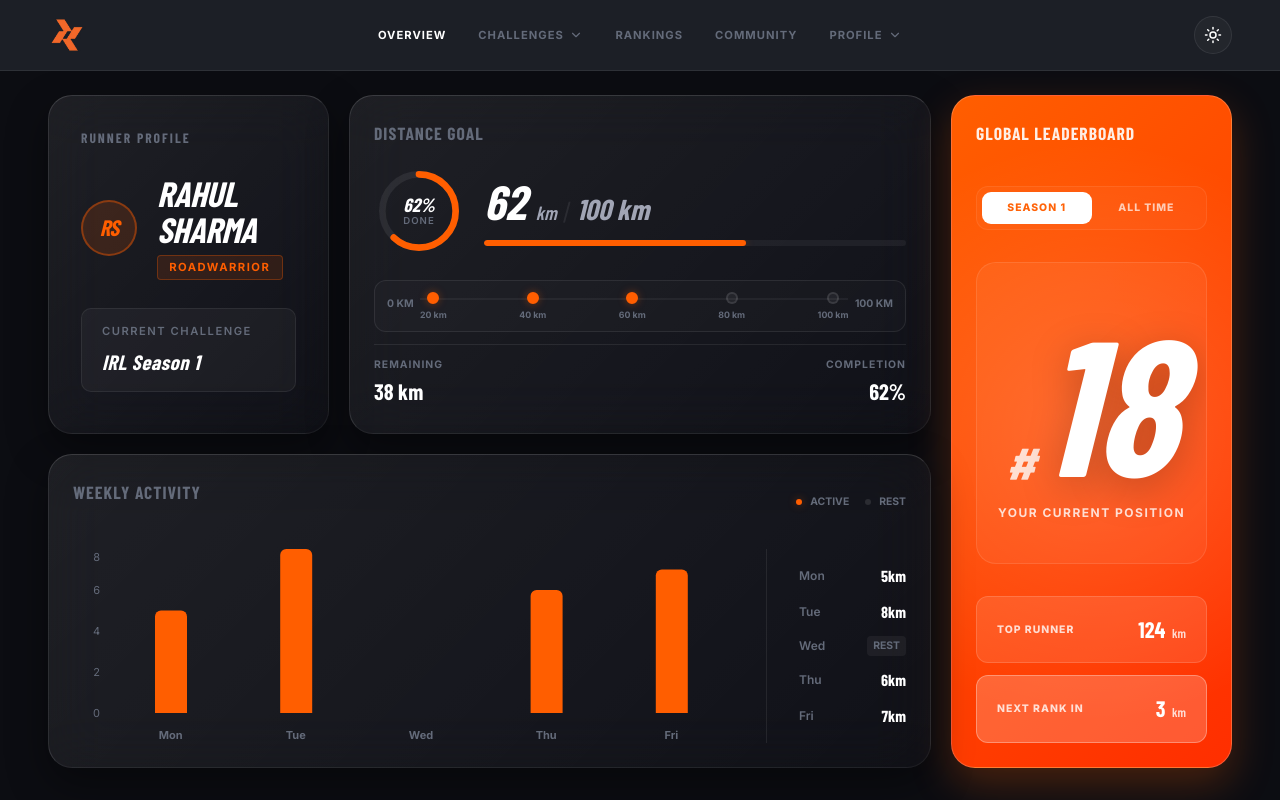
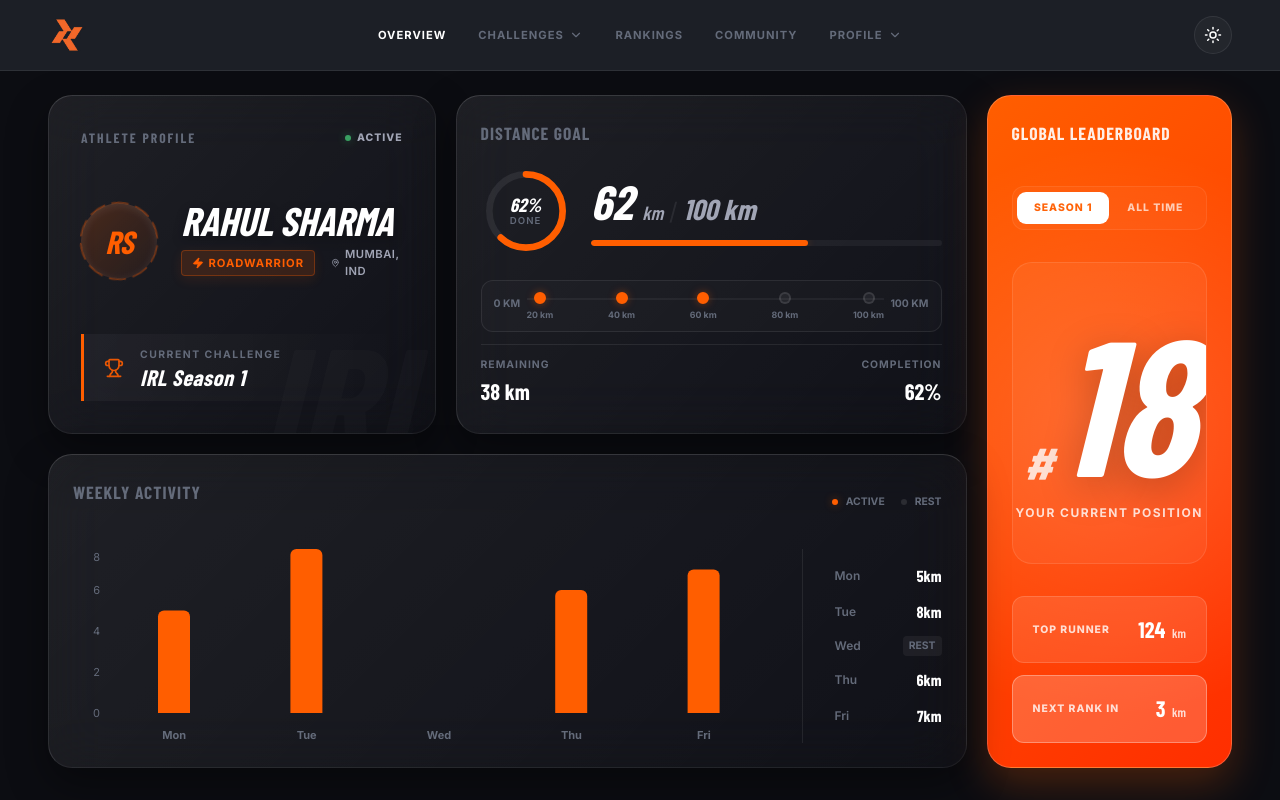
Before and after one commit to CodyBrat/runner, a React (Vite) app: page / in a window 1280 px wide. Built offline with nearby package versions, Linux system fonts and the light colour scheme; a web font is replaced by a local one.

Commit message:
feat(RunnerProfile): add dynamic athletic UI with rotating avatar dash, icons, and IRL watermark

```diff
--- a/src/components/RunnerDetails.css
+++ b/src/components/RunnerDetails.css
@@ -1,38 +1,132 @@
-.card {
+.card.runner-details {
   padding: 2rem;
-  transition: transform 0.2s ease;
+  display: flex;
+  flex-direction: column;
+  justify-content: space-between;
+  position: relative;
+  overflow: hidden;
+}
+
+/* Subtle background graphic for athletic race-bib feel */
+.runner-details::after {
+  content: 'IRL';
+  position: absolute;
+  right: -5px;
+  bottom: -45px;
+  font-family: var(--font-sport);
+  font-size: 10rem;
+  font-weight: 800;
+  font-style: italic;
+  color: rgba(255, 255, 255, 0.02);
+  line-height: 1;
+  pointer-events: none;
+}
+
+[data-theme="light"] .runner-details::after {
+  color: rgba(0, 0, 0, 0.03);
+}
+
+/* ── Header Meta ────────────────────────────────────────── */
+.runner-header-meta {
+  display: flex;
+  justify-content: space-between;
+  align-items: center;
+  margin-bottom: 2rem;
+  z-index: 2;
 }
 
 .runner-label {
-  display: block;
   font-family: var(--font-sport);
   font-size: 0.85rem;
   font-weight: 700;
   letter-spacing: 2px;
   text-transform: uppercase;
   color: var(--text-muted);
-  margin-bottom: 1.75rem;
 }
 
+.status-indicator {
+  display: flex;
+  align-items: center;
+  gap: 0.35rem;
+  font-size: 0.65rem;
+  font-weight: 800;
+  letter-spacing: 1px;
+  text-transform: uppercase;
+  color: var(--text-secondary);
+}
+
+.status-dot {
+  width: 6px;
+  height: 6px;
+  background-color: #4ade80;
+  border-radius: 50%;
+  box-shadow: 0 0 8px rgba(74, 222, 128, 0.5);
+  animation: pulse-dot 2s infinite;
+}
+
+@keyframes pulse-dot {
+  0% { opacity: 0.6; }
+  50% { opacity: 1; box-shadow: 0 0 12px rgba(74, 222, 128, 0.8); }
+  100% { opacity: 0.6; }
+}
+
+/* ── Main Profile Row ───────────────────────────────────────── */
 .runner-main {
   display: flex;
   align-items: center;
-  gap: 1.25rem;
-  margin-bottom: 1.75rem;
+  gap: 1.5rem;
+  margin-bottom: 2rem;
+  z-index: 2;
+}
+
+.avatar-container {
+  position: relative;
+  width: 76px;
+  height: 76px;
+  flex-shrink: 0;
+}
+
+.avatar-ring {
+  position: absolute;
+  top: -2px;
+  left: -2px;
+  width: 80px;
+  height: 80px;
+  z-index: 1;
+  transform: rotate(-90deg);
+}
+
+.avatar-ring circle {
+  fill: none;
+  stroke: var(--accent-primary);
+  stroke-width: 2;
+  stroke-dasharray: 20 10;
+  stroke-linecap: round;
+  opacity: 0.4;
+  animation: rotate-dash 20s linear infinite;
+  transform-origin: 50px 50px;
+}
+
+@keyframes rotate-dash {
+  100% { transform: rotate(360deg); }
 }
 
 .runner-avatar {
-  flex-shrink: 0;
-  width: 56px;
-  height: 56px;
+  width: 100%;
+  height: 100%;
   border-radius: 50%;
-  background: rgba(255, 94, 0, 0.15);
-  border: 2px solid rgba(255, 94, 0, 0.4);
+  background: linear-gradient(135deg, rgba(255, 94, 0, 0.2) 0%, rgba(255, 94, 0, 0.05) 100%);
   display: flex;
   align-items: center;
   justify-content: center;
+  position: relative;
+  z-index: 2;
+  box-shadow: inset 0 2px 10px rgba(255, 255, 255, 0.1);
+}
+
+.avatar-text {
   font-family: var(--font-sport);
-  font-size: 1.4rem;
+  font-size: 2rem;
   font-weight: 800;
   font-style: italic;
   color: var(--accent-primary);
@@ -42,49 +136,96 @@
 .runner-identity {
   display: flex;
   flex-direction: column;
-  gap: 0.5rem;
+  gap: 0.6rem;
+  z-index: 2;
 }
 
 .runner-name {
   font-family: var(--font-sport);
-  font-size: 2.2rem;
+  font-size: 2.5rem;
   font-weight: 800;
   font-style: italic;
   text-transform: uppercase;
   letter-spacing: -0.5px;
   color: var(--text-primary);
-  line-height: 1;
+  line-height: 0.85;
+  text-shadow: 0 4px 12px rgba(0, 0, 0, 0.3);
+}
+
+[data-theme="light"] .runner-name {
+  text-shadow: none;
+}
+
+.runner-tags {
+  display: flex;
+  align-items: center;
+  gap: 1rem;
 }
 
 .tier-badge {
   display: inline-flex;
   align-items: center;
-  background: rgba(255, 94, 0, 0.12);
+  gap: 0.3rem;
+  background: rgba(255, 94, 0, 0.15);
   color: var(--accent-primary);
   border: 1px solid rgba(255, 94, 0, 0.3);
-  padding: 0.2rem 0.7rem;
+  padding: 0.25rem 0.6rem;
   border-radius: 4px;
   font-size: 0.7rem;
   font-weight: 700;
-  letter-spacing: 1.5px;
+  letter-spacing: 1px;
   text-transform: uppercase;
-  width: fit-content;
+  box-shadow: 0 4px 12px rgba(255, 94, 0, 0.1);
 }
 
-.runner-challenge {
+.location-tag {
+  display: inline-flex;
+  align-items: center;
+  gap: 0.35rem;
+  color: var(--text-secondary);
+  font-size: 0.7rem;
+  font-weight: 600;
+  letter-spacing: 0.5px;
+  text-transform: uppercase;
+}
+
+/* ── Footer Challenge Block ────────────────────────────────── */
+.runner-footer {
+  z-index: 2;
+}
+
+.challenge-block {
+  display: flex;
+  align-items: center;
+  gap: 1rem;
+  background: linear-gradient(90deg, rgba(255, 255, 255, 0.04) 0%, transparent 100%);
+  border-left: 3px solid var(--accent-primary);
+  border-radius: 0 8px 8px 0;
+  padding: 0.8rem 1.25rem;
+}
+
+[data-theme="light"] .challenge-block {
+  background: linear-gradient(90deg, rgba(0, 0, 0, 0.04) 0%, transparent 100%);
+}
+
+.challenge-icon-wrapper {
+  color: var(--accent-primary);
+  opacity: 0.9;
+  display: flex;
+  align-items: center;
+  justify-content: center;
+}
+
+.challenge-info {
   display: flex;
   flex-direction: column;
-  gap: 0.35rem;
-  background: rgba(255, 255, 255, 0.04);
-  border: 1px solid rgba(255, 255, 255, 0.07);
-  border-radius: 10px;
-  padding: 0.9rem 1.25rem;
+  gap: 0.2rem;
 }
 
 .challenge-label {
   font-family: var(--font-body);
-  font-size: 0.7rem;
-  font-weight: 600;
+  font-size: 0.65rem;
+  font-weight: 700;
   letter-spacing: 1.5px;
   text-transform: uppercase;
   color: var(--text-muted);
@@ -92,10 +233,10 @@
 
 .challenge-value {
   font-family: var(--font-sport);
-  font-size: 1.3rem;
+  font-size: 1.4rem;
   font-weight: 800;
   font-style: italic;
   color: var(--text-primary);
   letter-spacing: 0.5px;
-  white-space: nowrap;
+  line-height: 1;
 }
--- a/src/components/RunnerDetails.jsx
+++ b/src/components/RunnerDetails.jsx
@@ -1,4 +1,5 @@
 import React from 'react';
+import { Zap, Trophy, MapPin } from 'lucide-react';
 import './RunnerDetails.css';
 
 const RunnerDetails = ({ data }) => {
@@ -6,19 +7,49 @@ const RunnerDetails = ({ data }) => {
 
   return (
     <div className="card runner-details glass-card">
-      <span className="runner-label">Runner Profile</span>
+      <div className="runner-header-meta">
+        <span className="runner-label">Athlete Profile</span>
+        <span className="status-indicator">
+          <span className="status-dot"></span>
+          ACTIVE
+        </span>
+      </div>
 
       <div className="runner-main">
-        <div className="runner-avatar">{initials}</div>
+        <div className="avatar-container">
+          <div className="runner-avatar">
+            <span className="avatar-text">{initials}</span>
+          </div>
+          <svg className="avatar-ring" viewBox="0 0 100 100">
+            <circle cx="50" cy="50" r="48" />
+          </svg>
+        </div>
+
         <div className="runner-identity">
           <h2 className="runner-name">{data.runner}</h2>
-          <span className="tier-badge">{data.tier}</span>
+          <div className="runner-tags">
+            <span className="tier-badge">
+              <Zap size={12} fill="currentColor" />
+              {data.tier}
+            </span>
+            <span className="location-tag">
+              <MapPin size={12} />
+              Mumbai, IND
+            </span>
+          </div>
         </div>
       </div>
 
-      <div className="runner-challenge">
-        <span className="challenge-label">Current Challenge</span>
-        <span className="challenge-value">{data.challenge}</span>
+      <div className="runner-footer">
+        <div className="challenge-block">
+          <div className="challenge-icon-wrapper">
+             <Trophy size={20} className="challenge-icon" />
+          </div>
+          <div className="challenge-info">
+            <span className="challenge-label">Current Challenge</span>
+            <span className="challenge-value">{data.challenge}</span>
+          </div>
+        </div>
       </div>
     </div>
   );
```
